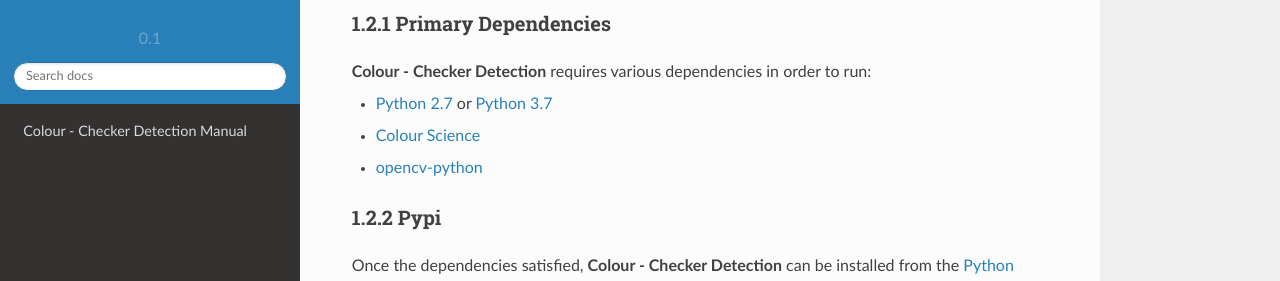
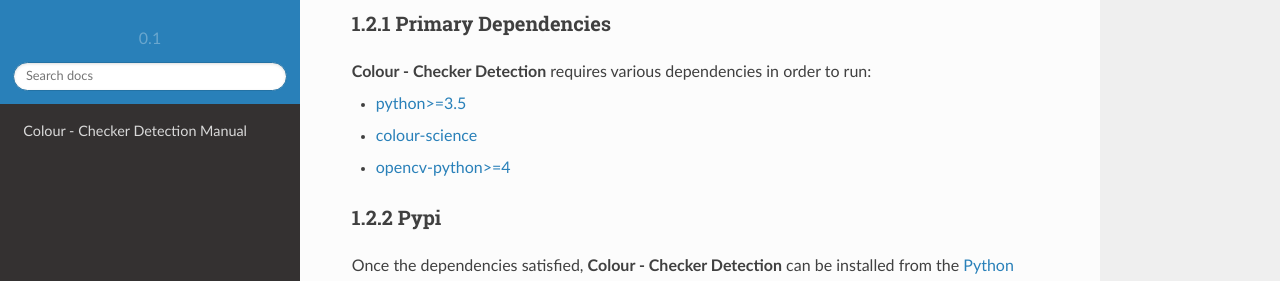
Before and after one commit to colour-science/colour-checker-detection, a Sphinx documentation site: the page built from docs/index.rst, in a window 1280 px wide and 900 px high, scrolled down 1090 px. Shown: the part 164-445 px from the top of the window. Built offline with Sphinx 7.4.7 and the Read the Docs theme 2.0.0, drawn with Linux system fonts in a browser that asks for light colours; the version number is read from the project's files by our own code.

Commit message:
Update dependency list.

```diff
--- a/README.rst
+++ b/README.rst
@@ -57,9 +57,9 @@
 
 **Colour - Checker Detection** requires various dependencies in order to run:
 
--  `Python >=3.5 <https://www.python.org/download/releases/>`__
--  `Colour Science <https://www.colour-science.org>`__
--  `opencv-python >=4 <https://pypi.org/project/opencv-python/>`__
+-   `python>=3.5 <https://www.python.org/download/releases/>`__
+-   `colour-science <https://pypi.org/project/colour-science/>`__
+-   `opencv-python>=4 <https://pypi.org/project/opencv-python/>`__
 
 Pypi
 ^^^^
--- a/docs/index.rst
+++ b/docs/index.rst
@@ -37,10 +37,9 @@
 
 **Colour - Checker Detection** requires various dependencies in order to run:
 
--  `Python 2.7 <https://www.python.org/download/releases/>`__ or
-   `Python 3.7 <https://www.python.org/download/releases/>`__
--  `Colour Science <https://www.colour-science.org>`__
--  `opencv-python <https://pypi.org/project/opencv-python/>`__
+-   `python>=3.5 <https://www.python.org/download/releases/>`__
+-   `colour-science <https://pypi.org/project/colour-science/>`__
+-   `opencv-python>=4 <https://pypi.org/project/opencv-python/>`__
 
 Pypi
 ^^^^
```
